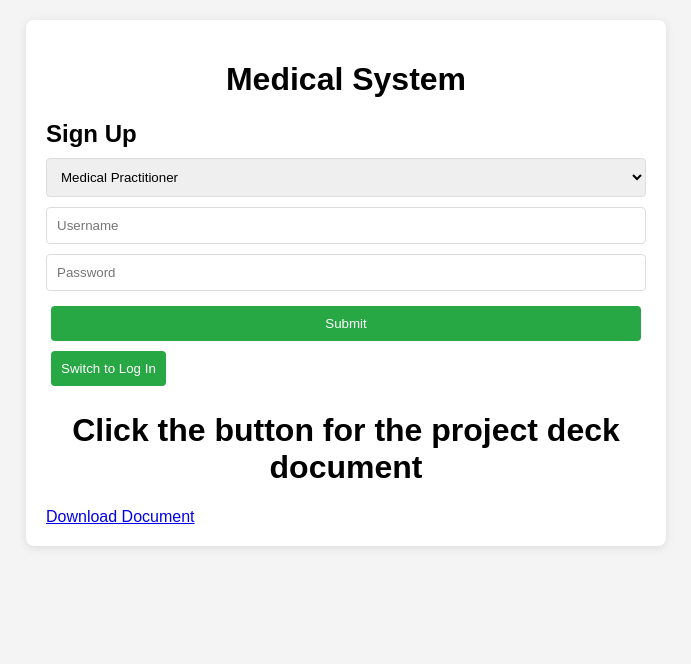
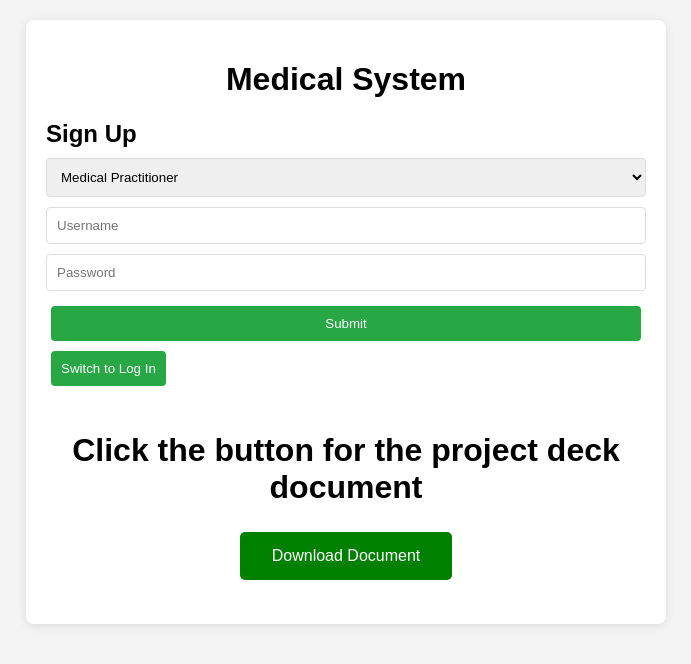
Before and after one commit to Underwood01/plp-final-python-project, a plain HTML site: page index.html in a window 1280 px wide. Shown: the whole page, without its empty margins (294-985 px from the left). Drawn offline with Linux system fonts and the light colour scheme.

Commit message:
Update styles.css

```diff
--- a/styles.css
+++ b/styles.css
@@ -13,6 +13,29 @@ body {
     border-radius: 8px;
     box-shadow: 0 2px 10px rgba(0, 0, 0, 0.1);
 }
+.container3{
+  text-align: center;
+  padding: 20px;
+}
+
+.download-button {
+  background-color: green ;
+  border: none;
+  color: white;
+  padding: 15px 32px;
+  text-align: center;
+  text-decoration: none;
+  display: inline-block;
+  font-size: 16px;
+  margin: 4px 2px;
+  cursor: pointer;
+  border-radius: 5px;
+}
+
+.download-button:hover {
+  background-color: dark-green ;
+}
+
 
 h1 {
     text-align: center;
```
